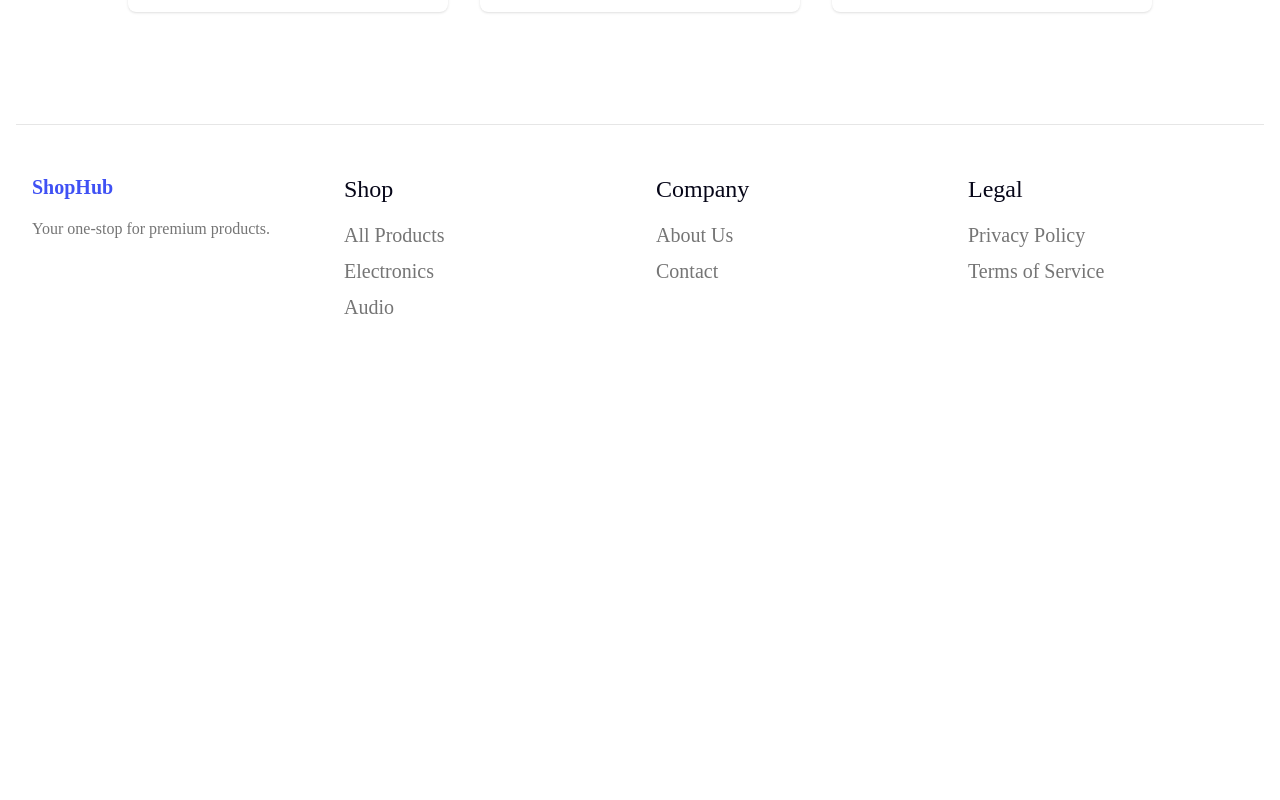
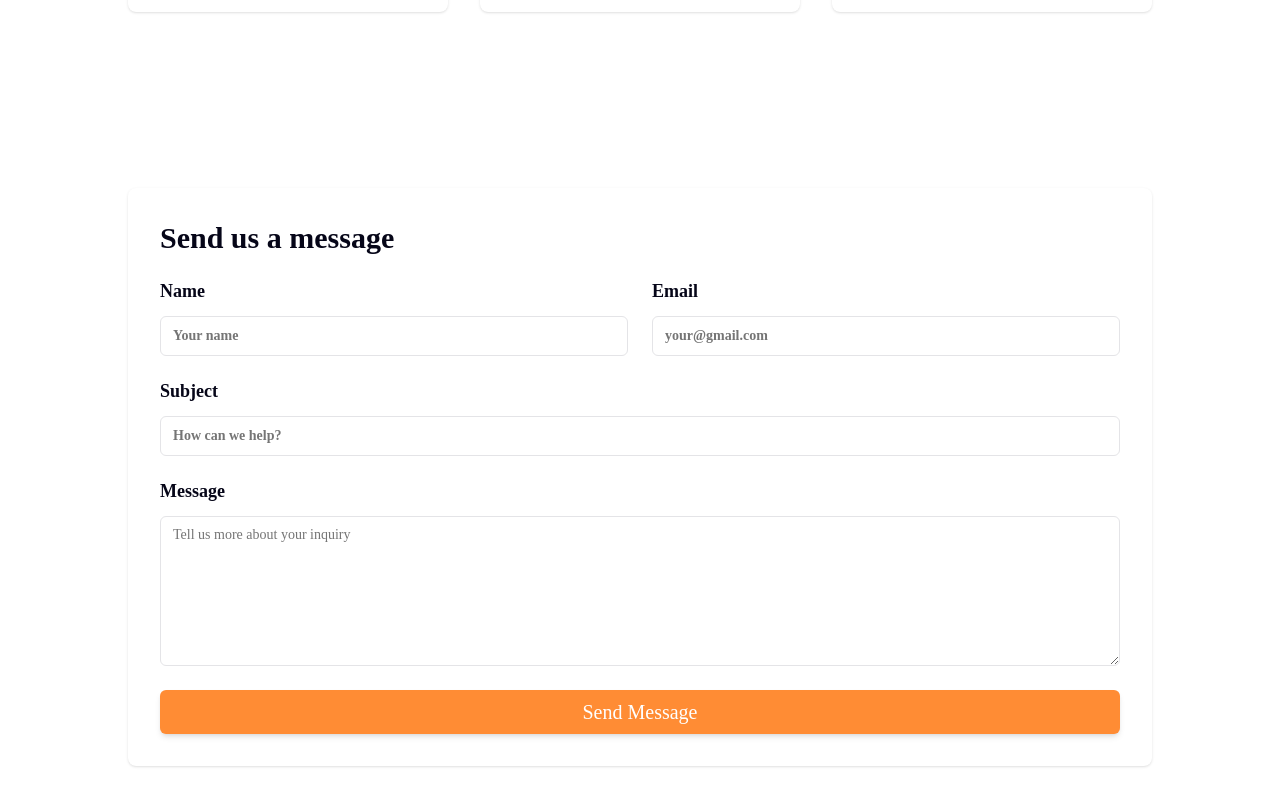
Before and after one commit to mohammadmehdidalvandii/shopHub-frontend, a Next.js app: page /Contact in a window 1280 px wide. Shown: the part 440-1240 px from the top of the page. Before the commit the page ends 809 px from the top, so only its background shows below. Built offline with nearby package versions, Linux system fonts and the light colour scheme.

Commit message:
created section contactForm

```diff
--- a/src/app/Contact/page.tsx
+++ b/src/app/Contact/page.tsx
@@ -3,6 +3,7 @@ import type { Metadata } from "next";
 import Navigation from '@/components/modules/Navigation/Navigation';
 import Footer from '@/components/modules/Footer/Footer';
 import ContactHeader from '@/components/templates/contact/ContactHeader/ContactHeader';
+import ContactForm from '@/components/templates/contact/ContactForm/ContactForm';
 
 
  export const metadata: Metadata = {
@@ -15,6 +16,7 @@ const page:React.FC = ()=>{
     <div className="min-h-screen px-4 bg-white">
         <Navigation/>
         <ContactHeader/>
+        <ContactForm/>
         <Footer/>
     </div>
   )
--- /dev/null
+++ b/src/components/templates/contact/ContactForm/ContactForm.tsx
@@ -0,0 +1,50 @@
+import { Button } from '@/components/ui/Button';
+import { Card, CardContent } from '@/components/ui/Cart';
+import { Input } from '@/components/ui/Input';
+import { Label } from '@/components/ui/Label';
+import { Textarea } from '@/components/ui/Textarea';
+import React from 'react';
+
+const ContactForm:React.FC = ()=>{
+  return (
+    <section>
+        <div className="container mx-auto px-4 py-16">
+            <div className="max-w-5xl mx-auto">
+               <Card>
+                <CardContent className='p-8'>
+                    <h2 className="text-3xl font-robotoBold font-bold mb-6">Send us a message</h2>
+                    <form className='space-y-6'>
+                        <div className="grid grid-cols-1 md:grid-cols-2 gap-6">
+                            <div className="space-y-2">
+                                <Label htmlFor='name'>Name</Label>
+                                <Input id='name' type='text' placeholder='Your name' className='mt-3' required/>
+                            </div>
+                            <div className="space-y-2">
+                                <Label htmlFor='email'>Email</Label>
+                                <Input id='email' type='email' placeholder='your@gmail.com' className='mt-3' required/>
+                            </div>
+                        </div>
+                        <div className="space-y-2">
+                            <Label htmlFor='subject'>Subject</Label>
+                            <Input id='subject' type='text' placeholder='How can we help?' className='mt-3' required/>
+                        </div>
+                        <div className="space-y-2">
+                            <Label htmlFor='message'>Message</Label>
+                            <Textarea
+                            id='message'
+                            placeholder='Tell us more about your inquiry'
+                            className='min-h-[150px] mt-3'
+                            required
+                            />
+                        </div>
+                        <Button type='submit' size='lg' variant='accent' className='w-full'>Send Message</Button>
+                    </form>
+                </CardContent>
+               </Card>
+            </div>
+        </div>
+    </section>
+  )
+}
+
+export default ContactForm
```
